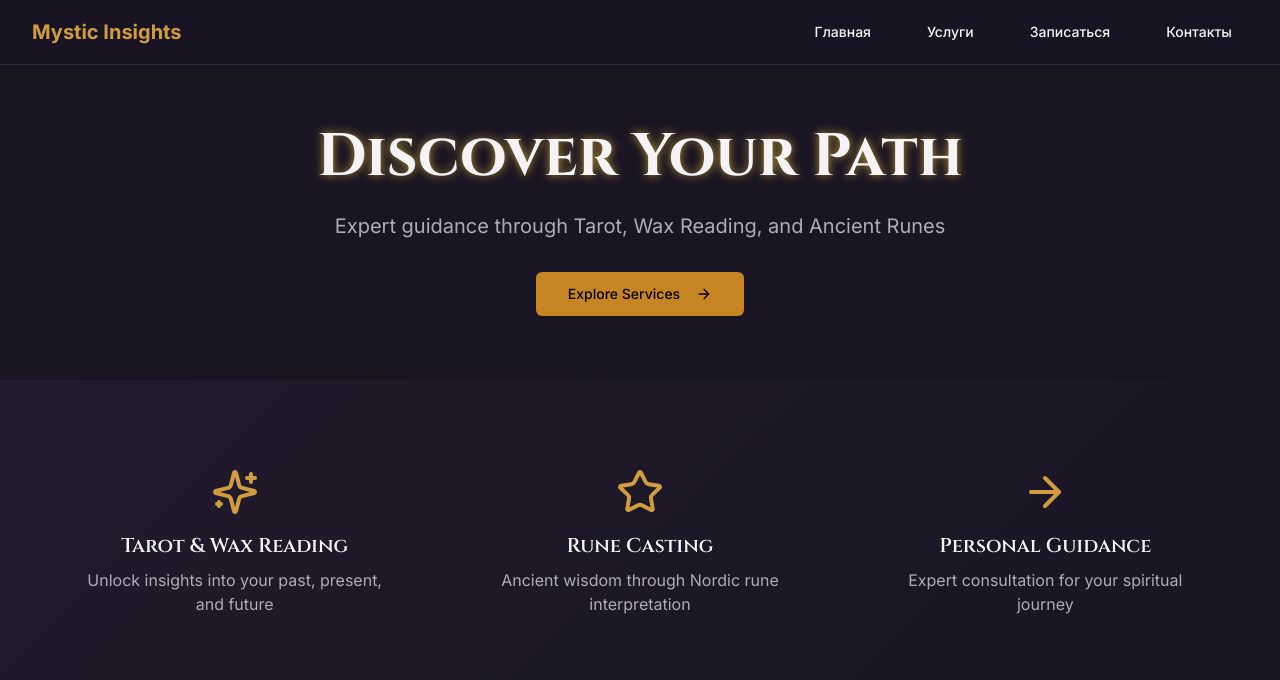
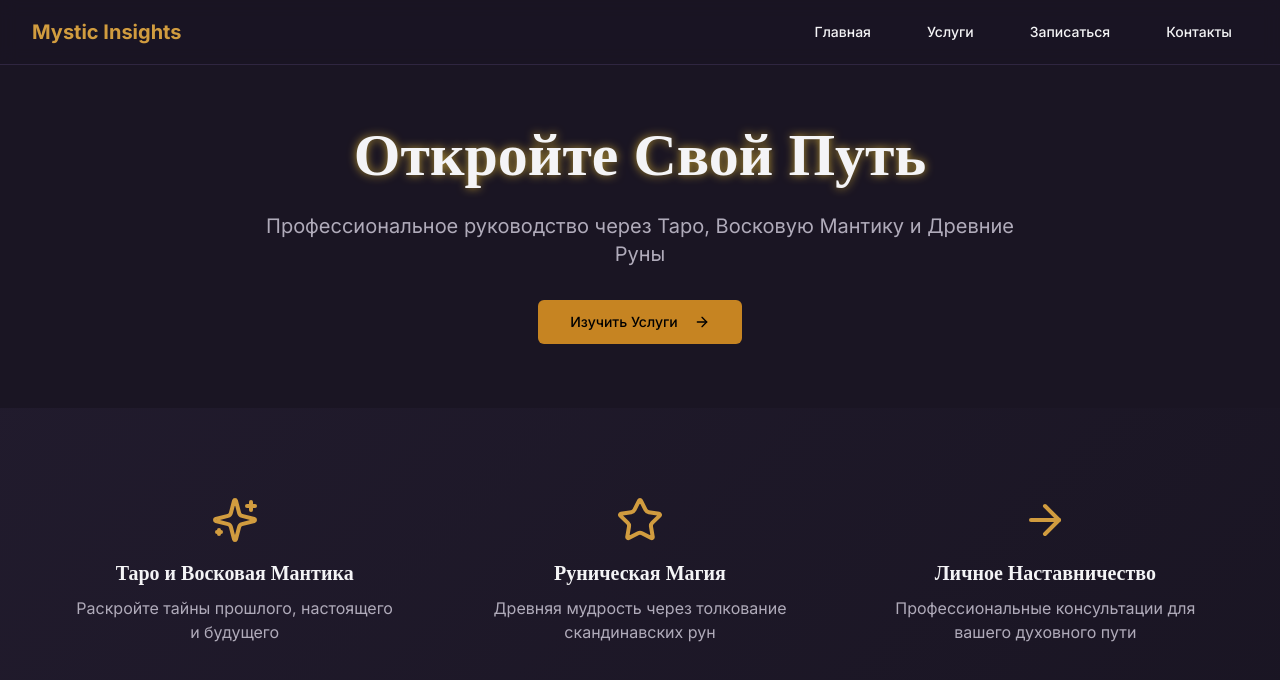
Before and after one commit to Carecup/mystical-appointments, a React (Vite) app: page / in a window 1280 px wide. Shown: the top 680 px of the page. Built offline with nearby package versions, Linux system fonts and the light colour scheme.

Commit message:
Translate homepage to Russian
Updated the text on the homepage to be in Russian for better accessibility and user experience.
[skip gpt_engineer]

```diff
--- a/src/pages/Index.tsx
+++ b/src/pages/Index.tsx
@@ -14,17 +14,17 @@ const Index = () => {
       <section className="pt-32 pb-16 px-4 container">
         <div className="max-w-3xl mx-auto text-center">
           <h1 className="text-4xl md:text-6xl font-bold mb-6 animate-float gold-glow">
-            Discover Your Path
+            Откройте Свой Путь
           </h1>
           <p className="text-lg md:text-xl text-muted-foreground mb-8">
-            Expert guidance through Tarot, Wax Reading, and Ancient Runes
+            Профессиональное руководство через Таро, Восковую Мантику и Древние Руны
           </p>
           <Button
             onClick={() => navigate("/services")}
             className="bg-gold-500 hover:bg-gold-600 text-black"
             size="lg"
           >
-            Explore Services <ArrowRight className="ml-2" />
+            Изучить Услуги <ArrowRight className="ml-2" />
           </Button>
         </div>
       </section>
@@ -35,23 +35,23 @@ const Index = () => {
           <div className="grid md:grid-cols-3 gap-8">
             <div className="text-center p-6">
               <Sparkles className="w-12 h-12 mx-auto mb-4 text-gold-400" />
-              <h3 className="text-xl font-semibold mb-2">Tarot & Wax Reading</h3>
+              <h3 className="text-xl font-semibold mb-2">Таро и Восковая Мантика</h3>
               <p className="text-muted-foreground">
-                Unlock insights into your past, present, and future
+                Раскройте тайны прошлого, настоящего и будущего
               </p>
             </div>
             <div className="text-center p-6">
               <Star className="w-12 h-12 mx-auto mb-4 text-gold-400" />
-              <h3 className="text-xl font-semibold mb-2">Rune Casting</h3>
+              <h3 className="text-xl font-semibold mb-2">Руническая Магия</h3>
               <p className="text-muted-foreground">
-                Ancient wisdom through Nordic rune interpretation
+                Древняя мудрость через толкование скандинавских рун
               </p>
             </div>
             <div className="text-center p-6">
               <ArrowRight className="w-12 h-12 mx-auto mb-4 text-gold-400" />
-              <h3 className="text-xl font-semibold mb-2">Personal Guidance</h3>
+              <h3 className="text-xl font-semibold mb-2">Личное Наставничество</h3>
               <p className="text-muted-foreground">
-                Expert consultation for your spiritual journey
+                Профессиональные консультации для вашего духовного пути
               </p>
             </div>
           </div>
```
